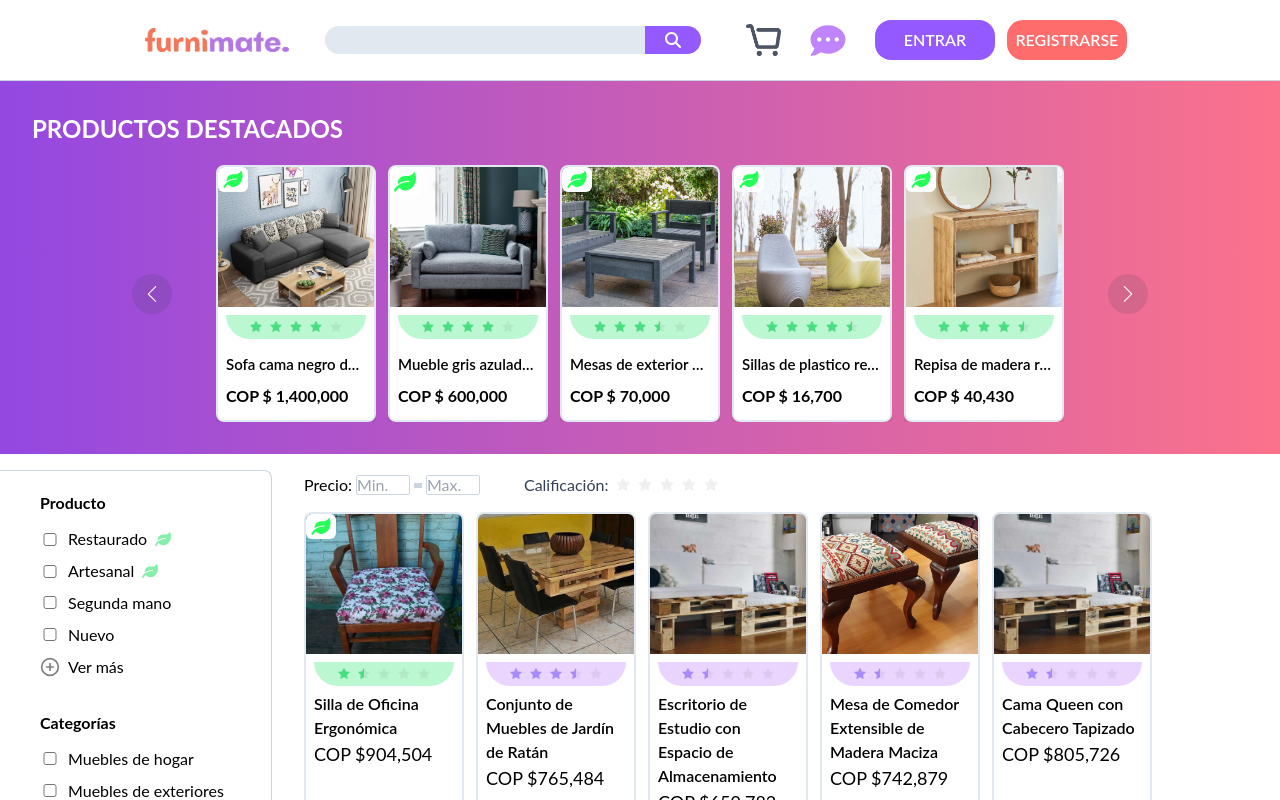
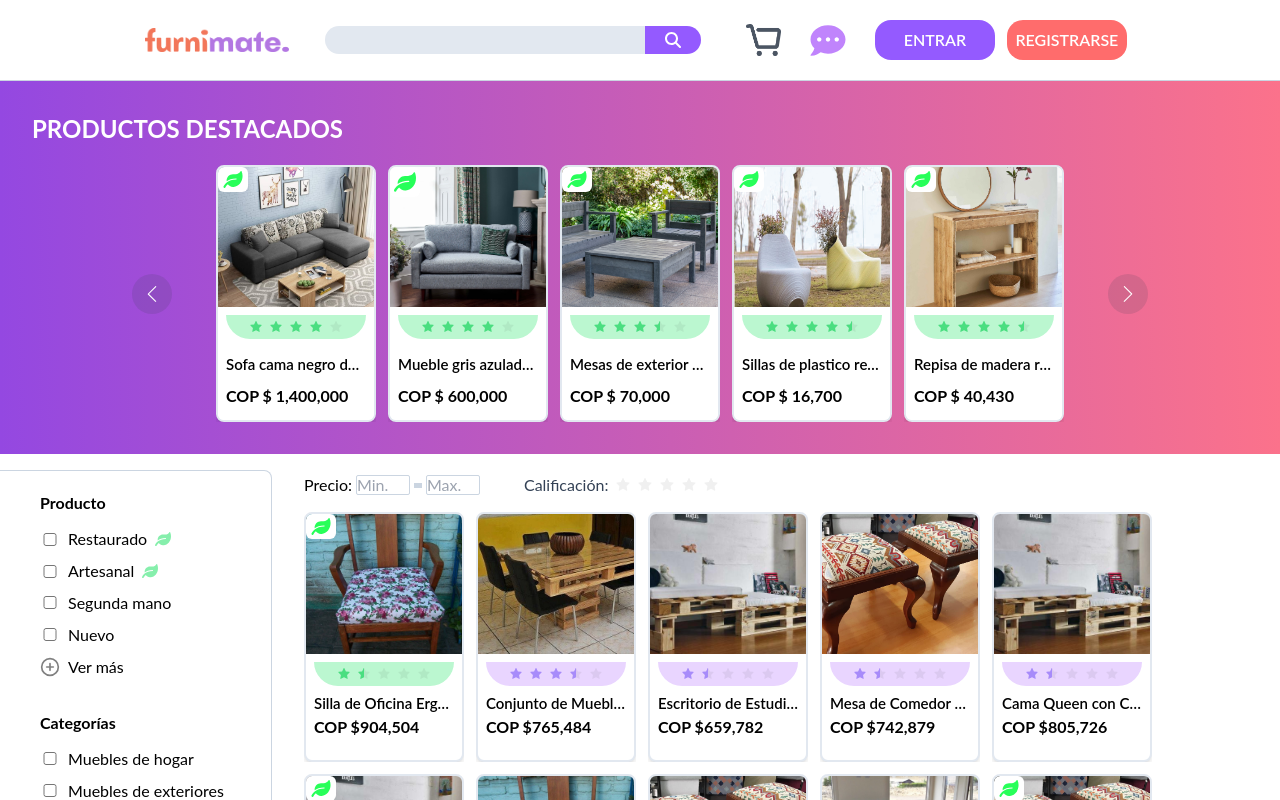
Before and after one commit to plantnt/reactmate, a React (Vite) app: page / in a window 1280 px wide. Shown: the top 800 px of the page. Built offline with nearby package versions, Linux system fonts and the light colour scheme; no server answers.

Commit message:
Feriaaaaaaaaaaa AAAAAAAAAAAAAAAAAAAAAAAAAAAA 	modified:   src/components/productCard.tsx 	modified:   src/components/productCardRell.tsx 	modified:   src/pages/Help.tsx

```diff
--- a/src/components/productCard.tsx
+++ b/src/components/productCard.tsx
@@ -34,7 +34,7 @@ const ProductCard = ({ id, title='', price=555, image='' }) => {
 
                           <div className='w-full p-2 bg-white'>
                           <Rate allowHalf disabled value={values} className="text-violet-400 pt-1 text-xs text-center bg-purple-200 rounded-b-full px-1 w-full" />
-                              <h3 className='font-semibold text-wrap truncate'>{title}</h3>
+                              <h3 className='font-semibold text-wrap'>{title}</h3>
                               <h1 className='text-lg'>COP ${price}</h1>
                           </div>
                       </div>
--- a/src/components/productCardRell.tsx
+++ b/src/components/productCardRell.tsx
@@ -68,9 +68,9 @@ type Names = string
     return(
         <>
             <NavLink to={`/productPage/${id}`}>
-                      <div className='w-[10rem] h-[300px] overflow-hidden bg-white border-2 border-slate-200 rounded-lg shadow-md'>
+                      <div className='w-[10rem] h-[250px] overflow-hidden bg-white border-2 border-slate-200 rounded-lg shadow-md'>
 
-                      <div className="h-[140px] w-full overflow-hidden relative">
+                      <div className="h-[140px] w-full overflow-hidden relative hover:h-full hover:bg-contain hover:transition-all hover:ease-in-out ease-in-out hover:duration-1200">
                           {logo > 3 ? (
                               <FaLeaf size={25} className="text-[#27ff59] w-[30px] h[30px] block absolute top-0 left-0  bg-white rounded-md p-1"/>
 
@@ -87,8 +87,8 @@ type Names = string
                             <Rate allowHalf disabled value={values} className="text-violet-400 pt-1 text-xs text-center bg-purple-200 rounded-b-full px-1 w-full" />
                           ) }
 
-                              <h3 className='font-semibold tex'>{randomName}</h3>
-                              <h1 className='text-lg'>COP ${price1},{price2}</h1>
+                              <h3 className='text-[15px] font-semibold truncate'>{randomName}</h3>
+                              <h1 className='font-bold text-md'>COP ${price1},{price2}</h1>
                           </div>
                       </div>
             </NavLink>
--- a/src/pages/Help.tsx
+++ b/src/pages/Help.tsx
@@ -2,18 +2,19 @@
 export default function HelpPage(){
     return(
         <>
+        <div className="text-justify font-bold bg-gradient-to-l from-yellow-100 to-yellow-800">
+            Dia numero 120<br/>
+            Typescript... Cuando lo empieces a usar, te va a costar, pero luego, te vas a acostumbrar, y vas a pensar que por fin lo sabes usar, pero no, oh no.  Cual si fuera un golpe de realidad, un error en el archivo "tsconfig.json" te va a joder la vida, no, la existencia, no vas a saber por qué se da ni como arreglarlo, y como si fuera poco, tu vista se acostumbrará al rojo de los errores por "tipos inválidos" de algunas funciones, errores sin relevancia pero que poco a poco te bajan la moral y te vuelven loco.
+        </div>
         <div className="text-justify font-bold bg-gradient-to-l from-yellow-100 to-yellow-800">
             Dia numero 450<br/>
              Hoy se acabo el agua. No se cuanto más voy a soportar estar encerrado detras de cuatro metros de hormigon reforzado, se supone que fue hecha para protegernos, pero ahora la culpo de mi locura. Nos quedaban dos botellas de agua, pero una fue destinada a los cultivos, o los que quedan. Ayer a las tres de la tarde bebimos la ultima gota. El golpe de realidad más duro que hemos tenido desde que toda esta mierda comenzó.
         </div>
         <div className="text-justify font-bold bg-gradient-to-l from-yellow-100 to-yellow-800">
             Dia numero 462<br/>
-             Hace unos días, si es que mi memoria no ha dejado de funcionar, encontré un poso de agua, mis instintos más salvajes me impulsaron a beberla, sin siquiera antes asegurarme que era limpia. Probablemente no lo estaba, pero el efecto placebo de haber sasiado mi sed, me permite estar cuerdo por un día más.
+             Hace unos días, si es que mi memoria no ha dejado de funcionar, encontré un poso de agua, mis instintos más salvajes me impulsaron a beberla, sin siquiera antes asegurarme que era limpia. Probablemente no lo estaba, pero el efecto placebo de haber saciado mi sed, me permite estar cuerdo por un día más.
         </div>
-        <div className="text-justify font-bold bg-gradient-to-l from-yellow-100 to-yellow-800">
-            Dia numero 120<br/>
-            Typescript... Cuando lo empieces a usar, te va a costar, pero luego, te vas a acostumbrar, y vas a pensar que por fin lo sabes usar, pero no, oh no.  Cual si fuera un golpe de realidad, un error en el archivo "tsconfig.json" te va a joder la vida, no, la existencia, no vas a saber por qué se da ni como arreglarlo, y como si fuera poco, tu vista se acostumbrará al rojo de los errores por "tipos inválidos" de algunas funciones, errores sin relevancia pero que poco a poco te bajan la moral y te vuelven loco.
-        </div>
+
         </>
 
 
```
